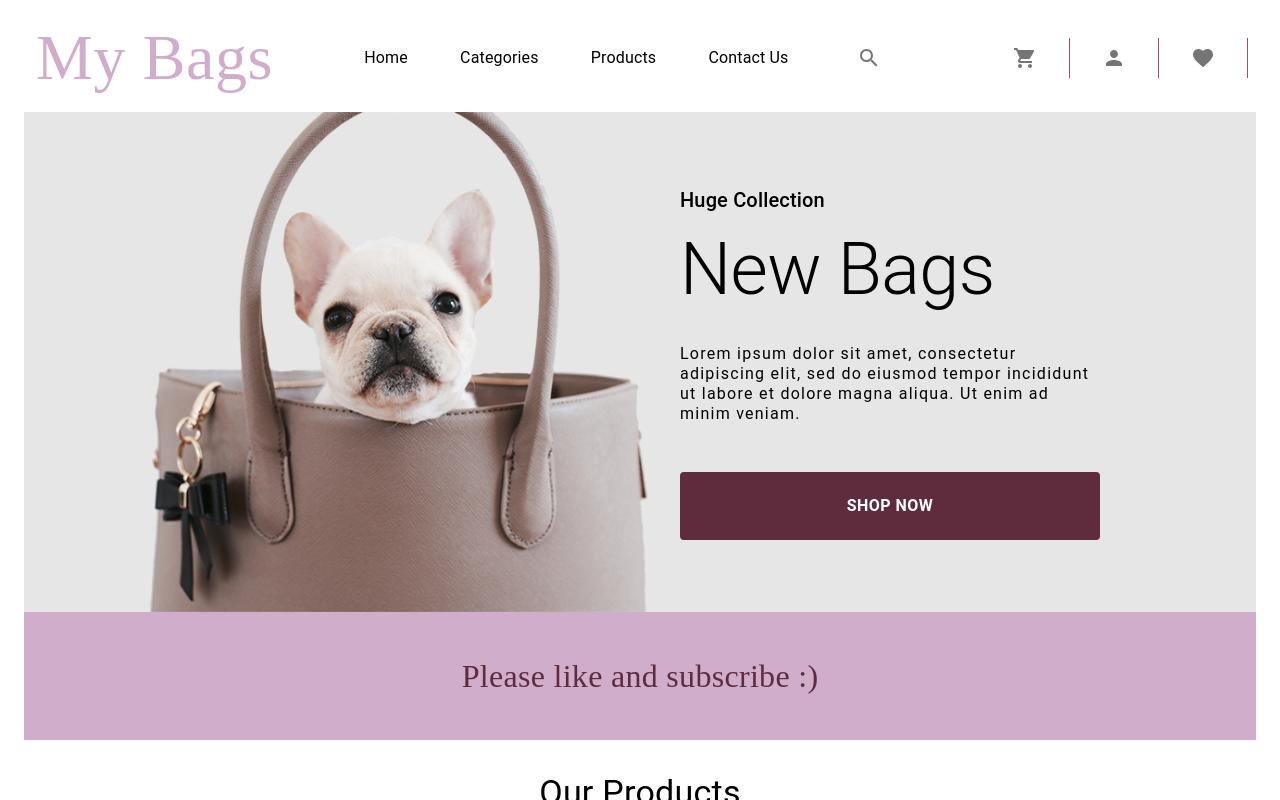
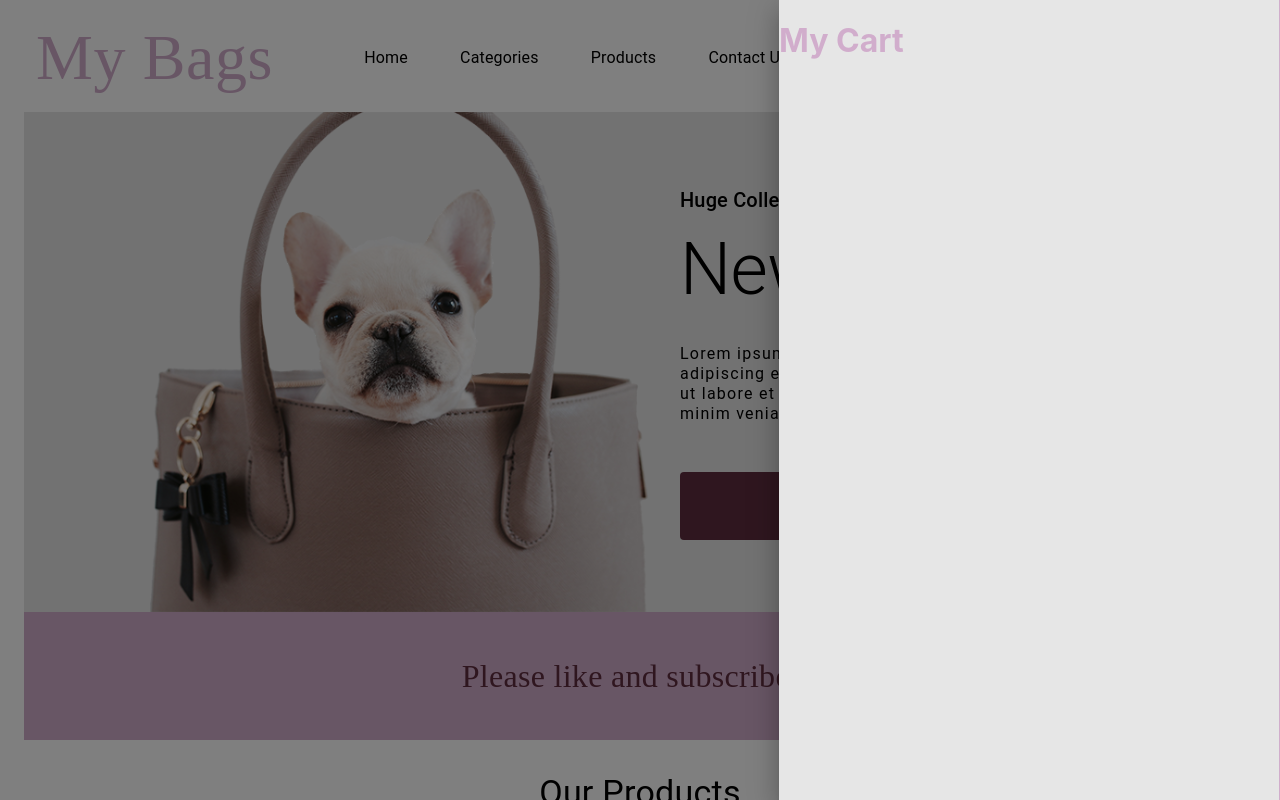
Before and after one commit to Michelle-Lefebvre/react-store-bags, a React (Create React App) app: page / in a window 1280 px wide. Both pictures are taken after a click on the button 1025 px from the left and 58 px from the top of the page. Shown: the top 800 px of the page. Built offline with nearby package versions, Linux system fonts and the light colour scheme; a web font is replaced by a local one.

Commit message:
add functionality for Cart

```diff
--- a/src/App.js
+++ b/src/App.js
@@ -12,6 +12,7 @@ import Footer from "./components/footer/Footer";
 import AppDrawer from "./components/drawer/Drawer";
 import { UIProvider } from "./context/uiContext";
 import SearchBox from "./components/search/Search";
+import Cart from "./components/cart/Cart";
 
 function App() {
   useEffect(() => {
@@ -30,6 +31,7 @@ function App() {
           <Products />
           <Footer />
           <AppDrawer />
+          <Cart />
           <SearchBox />
         </UIProvider>
       </Container>
--- a/src/components/appbar/AppbarActions.js
+++ b/src/components/appbar/AppbarActions.js
@@ -1,4 +1,4 @@
-import { Divider, ListItemButton, ListItemIcon } from "@mui/material";
+import { Badge, Divider, ListItemButton, ListItemIcon } from "@mui/material";
 import {
   NavList,
   ActionsIconsContainerDesktop,
@@ -8,8 +8,11 @@ import ShoppingCartIcon from "@mui/icons-material/ShoppingCart";
 import PersonIcon from "@mui/icons-material/Person";
 import FavoriteIcon from "@mui/icons-material/Favorite";
 import { Colors } from "../../styles/themeStyles";
+import { useUIContext } from "../../context/uiContext";
 
 export default function AppbarActions({ matches }) {
+  const { cart, setShowCart } = useUIContext();
+
   const Component = matches
     ? ActionIconsContainerMobile
     : ActionsIconsContainerDesktop;
@@ -29,7 +32,9 @@ export default function AppbarActions({ matches }) {
               color: matches && Colors.secondary,
             }}
           >
-            <ShoppingCartIcon />
+            <Badge badgeContent={cart && cart.length} color="secondary">
+              <ShoppingCartIcon onClick={() => setShowCart(true)} />
+            </Badge>
           </ListItemIcon>
         </ListItemButton>
         <Divider orientation="vertical" flexItem />
--- /dev/null
+++ b/src/components/cart/Cart.js
@@ -0,0 +1,37 @@
+import { Drawer, useMediaQuery, Box, Avatar } from "@mui/material";
+import { useUIContext } from "../../context/uiContext";
+import { Colors } from "../../styles/themeStyles";
+import { useTheme } from "@mui/material/styles";
+import { products } from "../../data/productsMockData";
+
+export default function Cart() {
+  const { cart, setShowCart, showCart } = useUIContext();
+  const theme = useTheme();
+  const matches = useMediaQuery(theme.breakpoints.down("md"));
+
+  const cartContent = cart.map((item) => {
+    <Box key={item.id}>
+      <Box
+        display="flex"
+        sx={{ pt: 2, pb: 2 }}
+        alignItems="start"
+        justifyContent={"space-between"}
+      >
+        <Avatar src={item.image} sx={{ width: 96, height: 96 }} />
+      </Box>
+    </Box>;
+  });
+  return (
+    <Drawer
+      open={showCart}
+      onClose={() => setShowCart(false)}
+      anchor="right"
+      PaperProps={{
+        sx: { width: 500, background: Colors.light_gray, borderRadius: 0 },
+      }}
+    >
+      <h1>My Cart</h1>
+      {cartContent}
+    </Drawer>
+  );
+}
--- a/src/components/products/SingleProductDesktop.js
+++ b/src/components/products/SingleProductDesktop.js
@@ -15,10 +15,12 @@ import FitScreenIcon from "@mui/icons-material/FitScreen";
 import { useState } from "react";
 import useDialogModal from "../../hooks/useDialogModal";
 import ProductDetail from "../productDetail/ProductDetail";
+import useCart from "../../hooks/useCart";
 
 export default function SingleProductDesktop({ product, matches }) {
   const [showOptions, setShowOptions] = useState(false);
 
+  const { addToCart, addToCartText } = useCart(product);
   const [ProductDetailDialog, showProductDetailDialog, closeProductDialog] =
     useDialogModal(ProductDetail);
 
@@ -38,8 +40,12 @@ export default function SingleProductDesktop({ product, matches }) {
         </ProductFavButton>
 
         {showOptions && (
-          <ProductAddToCart show={showOptions} variant="contained">
-            Add to Cart
+          <ProductAddToCart
+            show={showOptions}
+            variant="contained"
+            onClick={addToCart}
+          >
+            {addToCartText}
           </ProductAddToCart>
         )}
 
--- a/src/context/uiContext.js
+++ b/src/context/uiContext.js
@@ -7,11 +7,18 @@ export const UIProvider = ({ children }) => {
   const [drawerOpen, setDrawerOpen] = useState(false);
   const [showSearchBox, setShowSearchBox] = useState(false);
 
+  const [cart, setCart] = useState([]);
+  const [showCart, setShowCart] = useState(false);
+
   const value = {
     drawerOpen,
     setDrawerOpen,
     showSearchBox,
     setShowSearchBox,
+    cart,
+    setCart,
+    showCart,
+    setShowCart,
   };
 
   return <UIContext.Provider value={value}>{children}</UIContext.Provider>;
--- /dev/null
+++ b/src/hooks/useCart.js
@@ -0,0 +1,20 @@
+import { useUIContext } from "../context/uiContext";
+
+function useCart(product) {
+  const { cart, setCart } = useUIContext();
+
+  const addToCart = () => {
+    cart.findIndex((c) => c.id === product.id) >= 0
+      ? setCart(cart.filter((c) => c.id !== product.id))
+      : setCart((c) => [...c, product]);
+  };
+
+  const addToCartText =
+    cart.findIndex((c) => c.id === product.id) >= 0
+      ? "Remove from cart"
+      : "Add to cart";
+
+  return { addToCart, addToCartText };
+}
+
+export default useCart;
```
